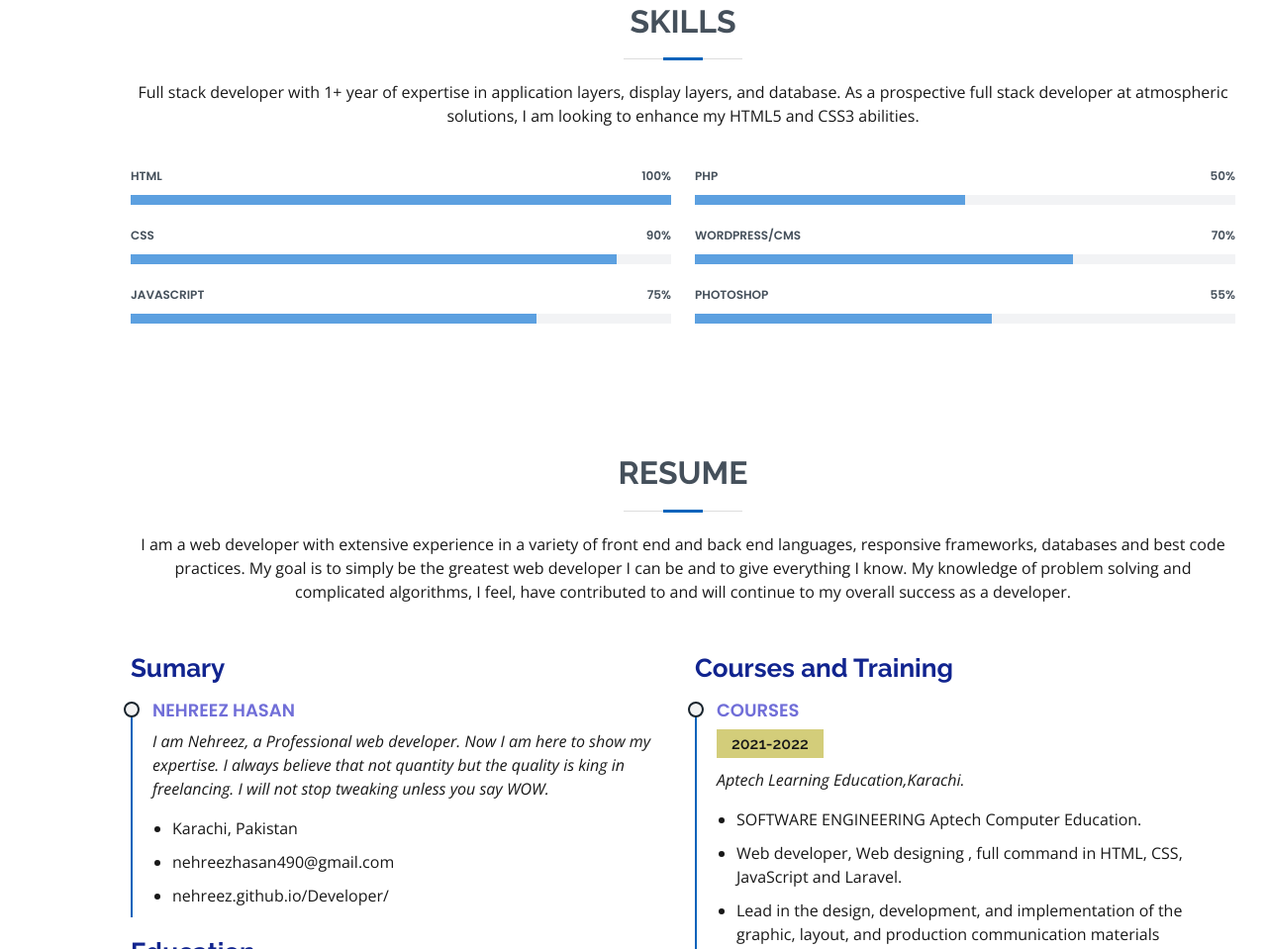
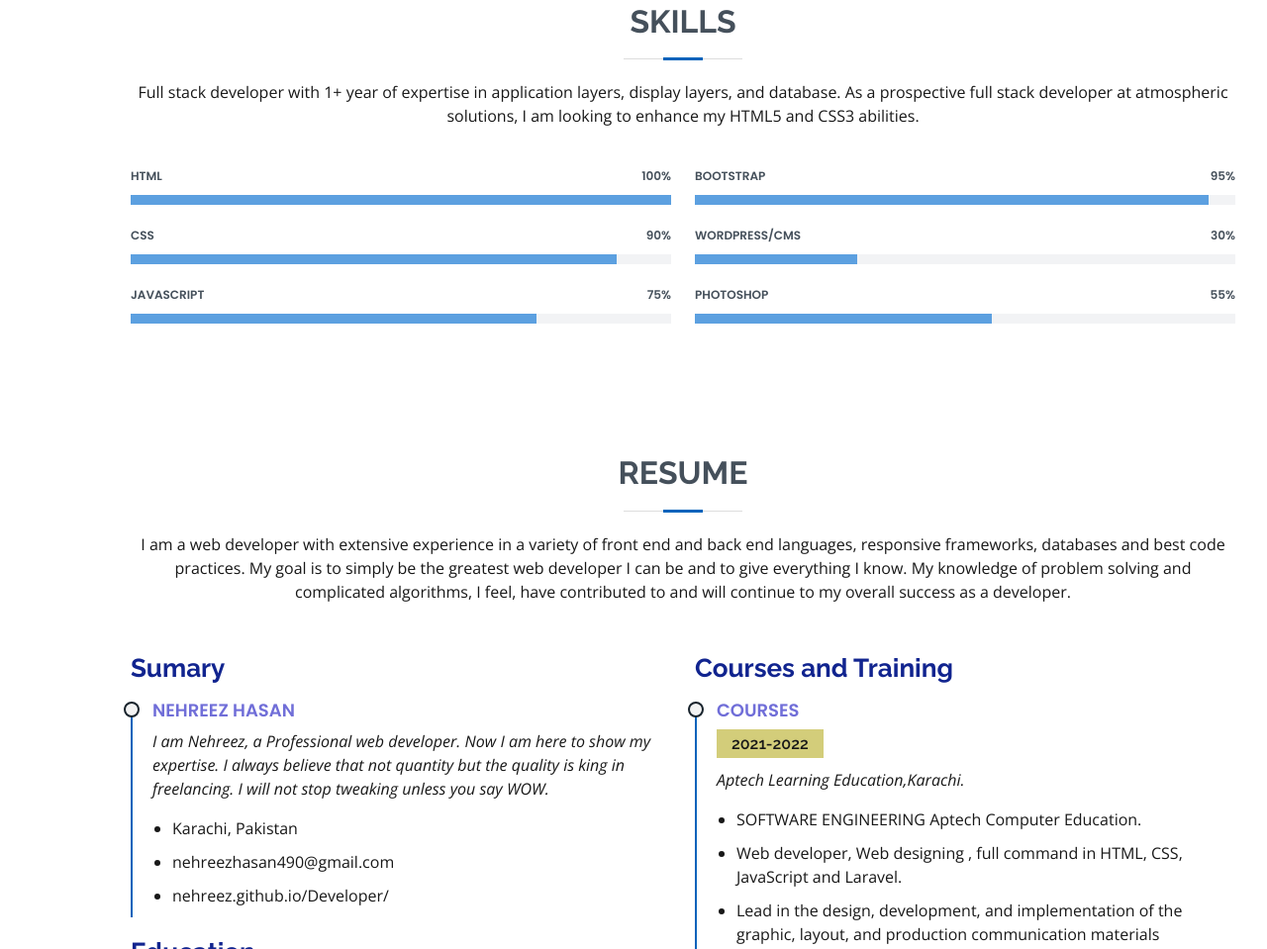
Before and after one commit to Nehreez/Developer, a plain HTML site: page index.html in a window 1280 px wide. Shown: the part 1878-2837 px from the top of the page at 99% size. Drawn offline with nearby package versions, Linux system fonts and the light colour scheme.

Commit message:
Update index.html

```diff
--- a/index.html
+++ b/index.html
@@ -202,16 +202,16 @@
           <div class="col-lg-6">
 
             <div class="progress">
-              <span class="skill">PHP <i class="val">50%</i></span>
+              <span class="skill">Bootstrap <i class="val">95%</i></span>
               <div class="progress-bar-wrap">
-                <div class="progress-bar" role="progressbar" aria-valuenow="50" aria-valuemin="0" aria-valuemax="100"></div>
+                <div class="progress-bar" role="progressbar" aria-valuenow="95" aria-valuemin="0" aria-valuemax="100"></div>
               </div>
             </div>
 
             <div class="progress">
-              <span class="skill">WordPress/CMS <i class="val">70%</i></span>
+              <span class="skill">WordPress/CMS <i class="val">30%</i></span>
               <div class="progress-bar-wrap">
-                <div class="progress-bar" role="progressbar" aria-valuenow="70" aria-valuemin="0" aria-valuemax="100"></div>
+                <div class="progress-bar" role="progressbar" aria-valuenow="30" aria-valuemin="0" aria-valuemax="100"></div>
               </div>
             </div>
 
```
